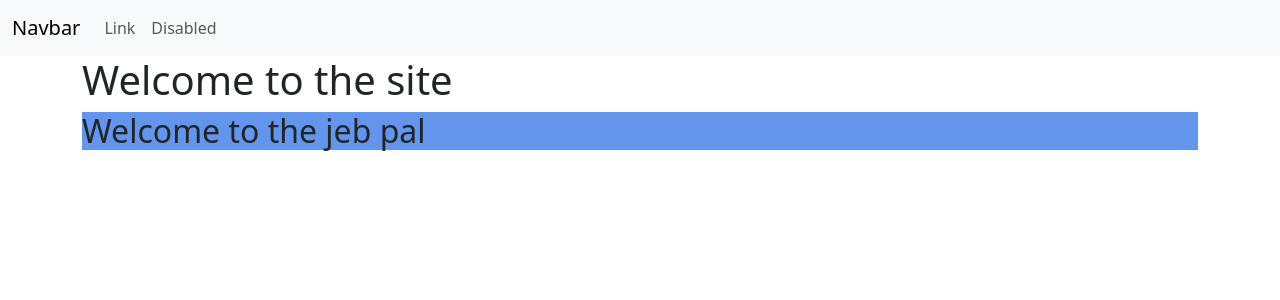
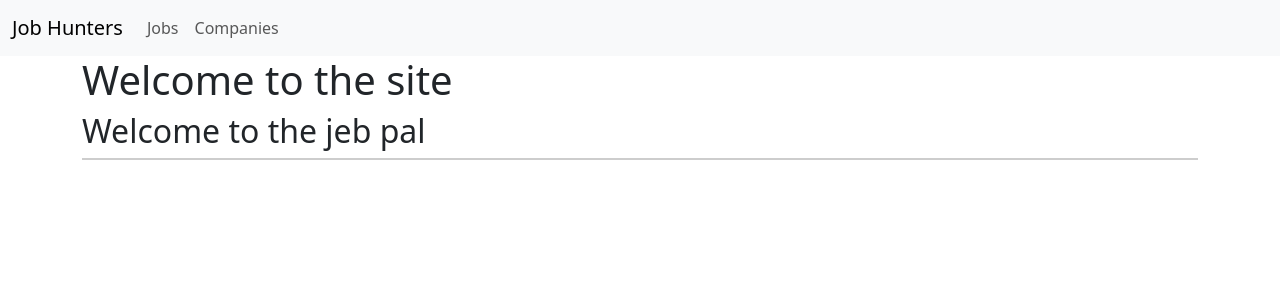
Before and after one commit to BinniBuff/Verklegt_2, a Django app: page /jobs/ in a window 1280 px wide. Shown: the top 300 px of the page. Run offline with Django 5.2, Linux system fonts and the light colour scheme.

Commit message:
register app and dynamic links

```diff
--- a/JobHunters/JobHunters/settings.py
+++ b/JobHunters/JobHunters/settings.py
@@ -37,7 +37,8 @@ INSTALLED_APPS = [
     'django.contrib.sessions',
     'django.contrib.messages',
     'django.contrib.staticfiles',
-    'job_hunters.apps.JobHuntersConfig',
+    'job.apps.JobConfig',
+    'company.apps.CompanyConfig'
 ]
 
 MIDDLEWARE = [
--- a/JobHunters/JobHunters/urls.py
+++ b/JobHunters/JobHunters/urls.py
@@ -18,6 +18,7 @@ from django.contrib import admin
 from django.urls import path, include
 
 urlpatterns = [
+    path('', include('job.urls')),
     path('admin/', admin.site.urls),
     path('jobs/', include('job.urls')),
     path('companies/', include('company.urls'))
--- a/JobHunters/company/urls.py
+++ b/JobHunters/company/urls.py
@@ -3,5 +3,5 @@ from . import views
 
 urlpatterns = [
     # localhost:8000/companies
-    path('', views.index, name='index'),
+    path('', views.index, name='company-index'),
 ]
--- a/JobHunters/job/urls.py
+++ b/JobHunters/job/urls.py
@@ -3,5 +3,5 @@ from . import views
 
 urlpatterns = [
     # localhost:8000/jobs
-    path('', views.index, name='index'),
+    path('', views.index, name='job-index'),
 ]
--- a/JobHunters/static/css/main.css
+++ b/JobHunters/static/css/main.css
@@ -1,3 +1,3 @@
 .job {
-    background-color: cornflowerblue;
+    border-bottom: solid 2px rgba(155, 155, 155, .5);
 }
--- a/JobHunters/templates/base.html
+++ b/JobHunters/templates/base.html
@@ -9,24 +9,7 @@
     <link rel="stylesheet" href="{% static 'css/main.css' %}">
 </head>
 <body>
-    <nav class="navbar navbar-expand-lg bg-body-tertiary">
-      <div class="container-fluid">
-        <a class="navbar-brand" href="#">Navbar</a>
-        <button class="navbar-toggler" type="button" data-bs-toggle="collapse" data-bs-target="#navbarSupportedContent" aria-controls="navbarSupportedContent" aria-expanded="false" aria-label="Toggle navigation">
-          <span class="navbar-toggler-icon"></span>
-        </button>
-        <div class="collapse navbar-collapse" id="navbarSupportedContent">
-          <ul class="navbar-nav me-auto mb-2 mb-lg-0">
-            <li>
-              <a class="nav-link" aria-disabled="true">Link</a>
-            </li>
-            <li>
-              <a class="nav-link" aria-disabled="true">Disabled</a>
-            </li>
-          </ul>
-        </div>
-      </div>
-    </nav>
+    {% include 'navigation.html' %}
     <div class="container">
         <h1>Welcome to the site</h1>
         {% block content %}
--- /dev/null
+++ b/JobHunters/templates/navigation.html
@@ -0,0 +1,18 @@
+<nav class="navbar navbar-expand-lg bg-body-tertiary">
+  <div class="container-fluid">
+    <a class="navbar-brand" href="/">Job Hunters</a>
+    <button class="navbar-toggler" type="button" data-bs-toggle="collapse" data-bs-target="#navbarSupportedContent" aria-controls="navbarSupportedContent" aria-expanded="false" aria-label="Toggle navigation">
+      <span class="navbar-toggler-icon"></span>
+    </button>
+    <div class="collapse navbar-collapse" id="navbarSupportedContent">
+      <ul class="navbar-nav me-auto mb-2 mb-lg-0">
+        <li>
+          <a href="{% url 'job-index' %}" class="nav-link">Jobs</a>
+        </li>
+        <li>
+          <a href="{% url 'company-index' %}" class="nav-link">Companies</a>
+        </li>
+      </ul>
+    </div>
+  </div>
+</nav>
```
